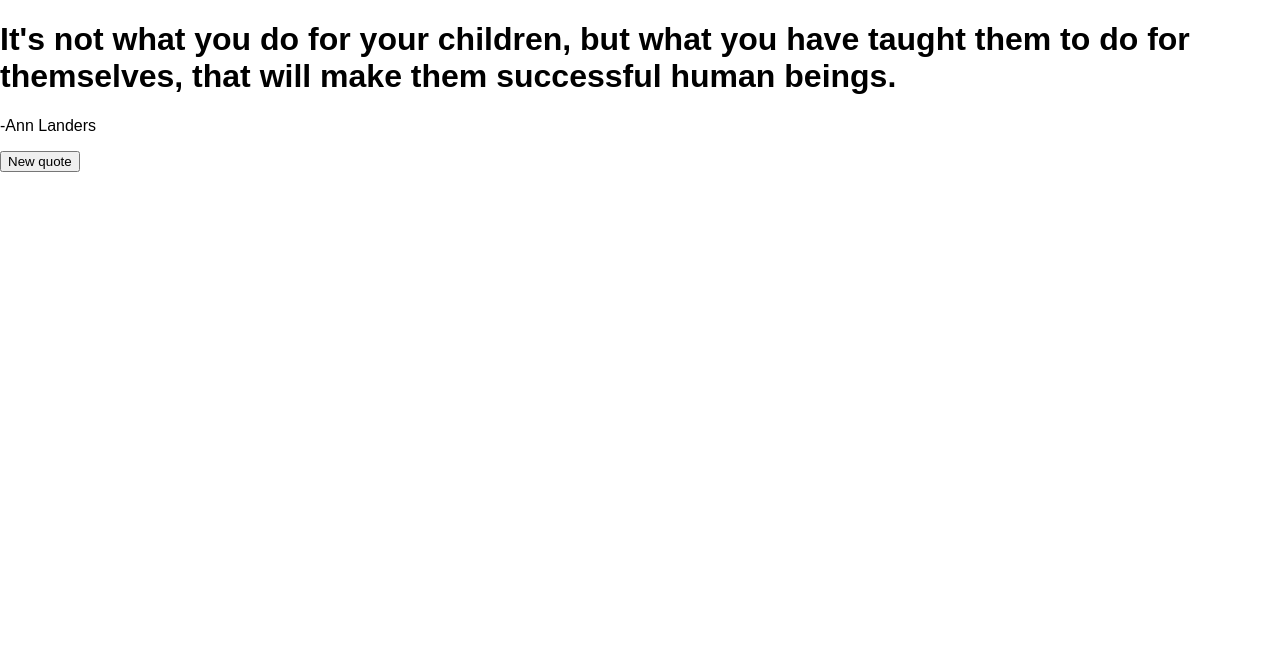
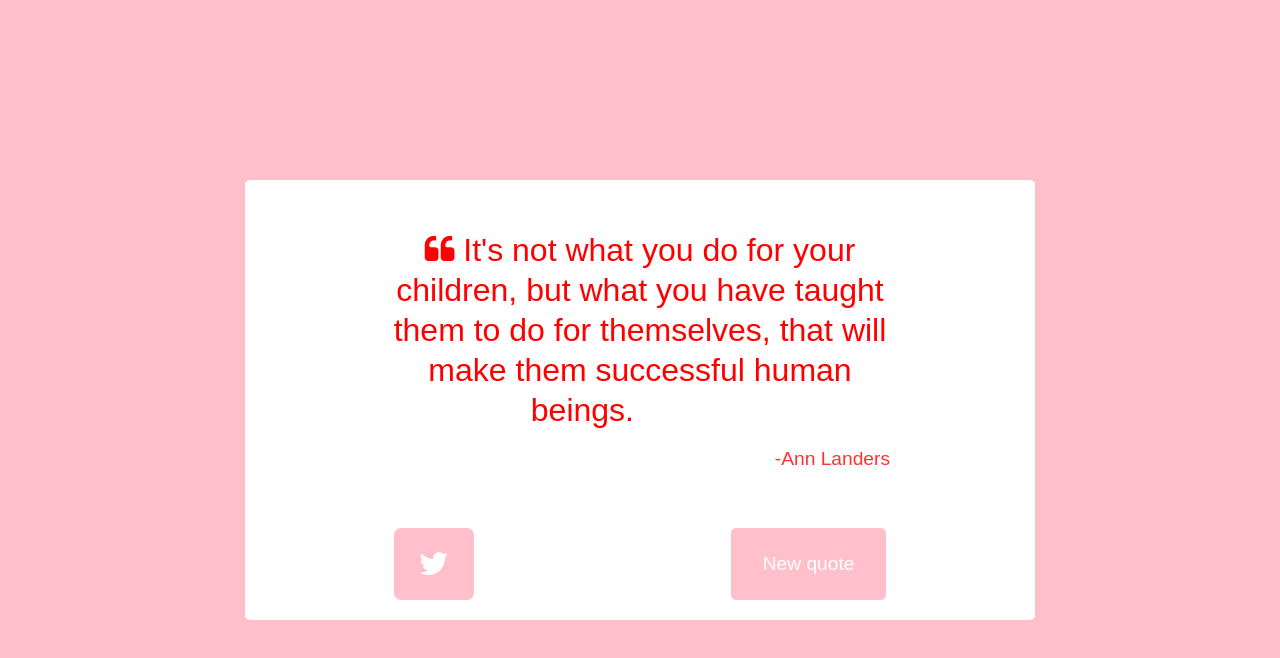
Before and after one commit to greggfine/random-quote-machine, a React app: page / in a window 1280 px wide. Built offline with nearby package versions, Linux system fonts and the light colour scheme.

Commit message:
Add Styling

```diff
--- /dev/null
+++ b/notes.txt
@@ -0,0 +1 @@
+Get "#quotes" to display in Tweet (see HTML entities)
--- a/public/index.html
+++ b/public/index.html
@@ -20,6 +20,9 @@
       Learn how to configure a non-root public URL by running `npm run build`.
     -->
     <title>React App</title>
+    <link rel="stylesheet" href="https://maxcdn.bootstrapcdn.com/font-awesome/4.7.0/css/font-awesome.min.css" rel="stylesheet
+    ">
+
   </head>
   <body>
     <noscript>
--- a/src/App.css
+++ b/src/App.css
@@ -1,28 +1,59 @@
 .App {
-  text-align: center;
+  display: flex;
+  height: 100vh;
 }
 
-.App-logo {
-  animation: App-logo-spin infinite 20s linear;
-  height: 80px;
+.btn {
+  background-color: pink;
+  border: none;
+  color: #fff;
+  padding: 1rem 2rem;
+  font-size: 1.2rem;
+  border-radius: 5px;
+  outline: none;
+  cursor: pointer;
 }
 
-.App-header {
-  background-color: #222;
-  height: 150px;
-  padding: 20px;
-  color: white;
+.btn-group {
+  display: flex;
+  justify-content: space-around;
+  clear: both;
 }
 
-.App-title {
-  font-size: 1.5em;
+#quote {
+  margin: auto;
+  width: 500px;
+  color: red;
+  font-size: 2rem;
+  line-height: 40px;
 }
 
-.App-intro {
-  font-size: large;
+#quote-author {
+  padding-top: 30px;
+  float: right;
+  font-size: 1.2rem;
+  opacity: .8;
 }
 
-@keyframes App-logo-spin {
-  from { transform: rotate(0deg); }
-  to { transform: rotate(360deg); }
+#quote-box {
+  width: 750px;
+  height: 400px;
+  padding: 20px;
+  background-color: #fff;
+  margin: auto;
+  border-radius: 5px;
+  text-align: center;
+  display: flex;
+  flex-direction: column;
 }
+
+.twitter {
+  text-decoration: none;
+  color: #fff;
+  text-align: center;
+  border-radius: 7px;
+  text-align: center;
+  padding: 20px;
+  background-color: pink;
+  width: 40px;
+}
--- a/src/components/NewQuoteBtn.js
+++ b/src/components/NewQuoteBtn.js
@@ -2,7 +2,7 @@ import React from 'react';
 
 const NewQuoteBtn = ({ displayQuote }) => {
     return (
-        <button
+        <button className="btn"
          onClick={displayQuote}>
             New quote
         </button>
--- /dev/null
+++ b/src/components/Twitter.js
@@ -0,0 +1,17 @@
+import React from 'react';
+
+const Twitter = ( { quote } ) => {
+    const quoteString = `https://twitter.com/intent/tweet?text=${quote}`;
+
+    return (
+        // <div className="twitter-div">
+            <a className="twitter" href=
+             {quoteString}
+            target="_blank">
+            <i className="fa fa-twitter fa-2x"></i>
+            </a>
+        // </div>
+    );
+};
+
+export default Twitter;
--- a/src/containers/App.js
+++ b/src/containers/App.js
@@ -2,10 +2,11 @@ import React, { Component } from 'react';
 import '../App.css';
 import Quote from './Quote';
 
+
 class App extends Component {
   render() {
     return (
-      <div>
+      <div className="App">
         <Quote />
       </div>
     );
--- a/src/containers/Quote.js
+++ b/src/containers/Quote.js
@@ -1,5 +1,6 @@
 import React, { Component } from 'react';
 import NewQuoteBtn from '../components/NewQuoteBtn';
+import Twitter from '../components/Twitter';
 import _ from 'lodash'
 // import quotes from '../quotes.json';
 
@@ -26,8 +27,9 @@ class Quote extends Component {
     }
 
     displayQuote = () => {
+       const shuffledQuotes = _.shuffle(this.state.quotes);
        this.setState({
-           quotes: _.shuffle(this.state.quotes)
+           quotes: shuffledQuotes
        })
 
     }
@@ -35,15 +37,19 @@ class Quote extends Component {
         const { quotes } = this.state;
         const quoteArr = quotes.map(entry => {
             return <div>
-                        <h1>{entry.quote}</h1>
-                        <p>{entry.author}</p>
+                        <i className="fa fa-quote-left"></i>
+                        <span> {entry.quote}</span>
+                        <p id="quote-author">{entry.author}</p>
                    </div>
         })
         return (
-            <React.Fragment>
-               {quoteArr[0]}
-               <NewQuoteBtn displayQuote={this.displayQuote}/>
-            </React.Fragment>
+            <div id="quote-box">
+               <blockquote id="quote">{quoteArr[0]}</blockquote>
+               <div className="btn-group">
+                    <Twitter quote={this.state.quotes[0].quote}/>
+                    <NewQuoteBtn  displayQuote={this.displayQuote}/>
+               </div>
+            </div>
         );
     }
 }
--- a/src/index.css
+++ b/src/index.css
@@ -1,5 +1,7 @@
 body {
   margin: 0;
   padding: 0;
-  font-family: sans-serif;
+  font-family: Arial, sans-serif;
+  box-sizing: border-box;
+  background-color: pink;
 }
```
